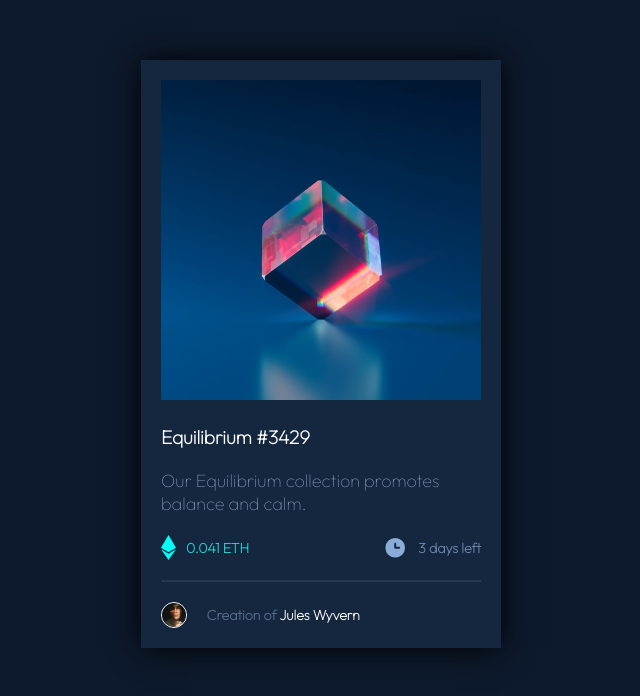
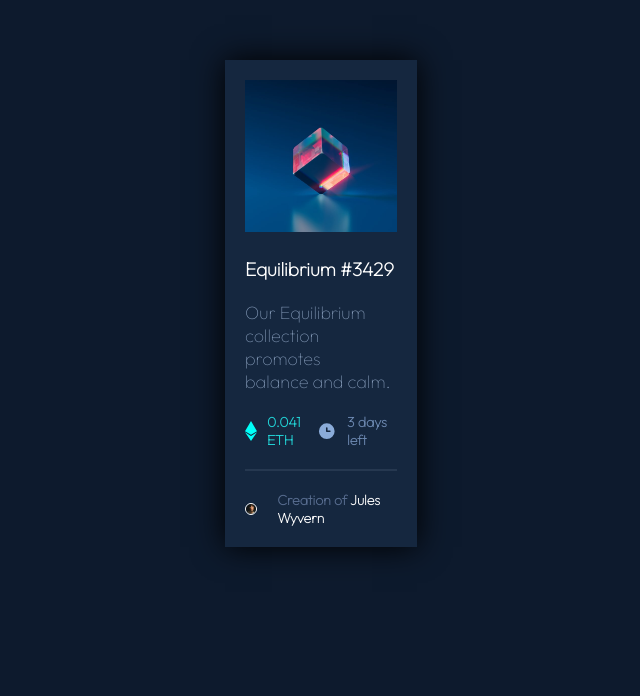
Before and after one commit to hussein-omaar/NFT-Card, a plain HTML site: page index.html in a window 1280 px wide. Shown: the whole page, without its empty margins (319-959 px from the left). Drawn offline with Linux system fonts and the light colour scheme.

Commit message:
Update style.css

```diff
--- a/style.css
+++ b/style.css
@@ -35,7 +35,7 @@ body{
  background-color: #15273F;
  padding: 20px;
  box-shadow: 0 0 30px rgb(2, 2, 2);
- width: 45vh;
+ width: 15vw;
 
 }
 
```
